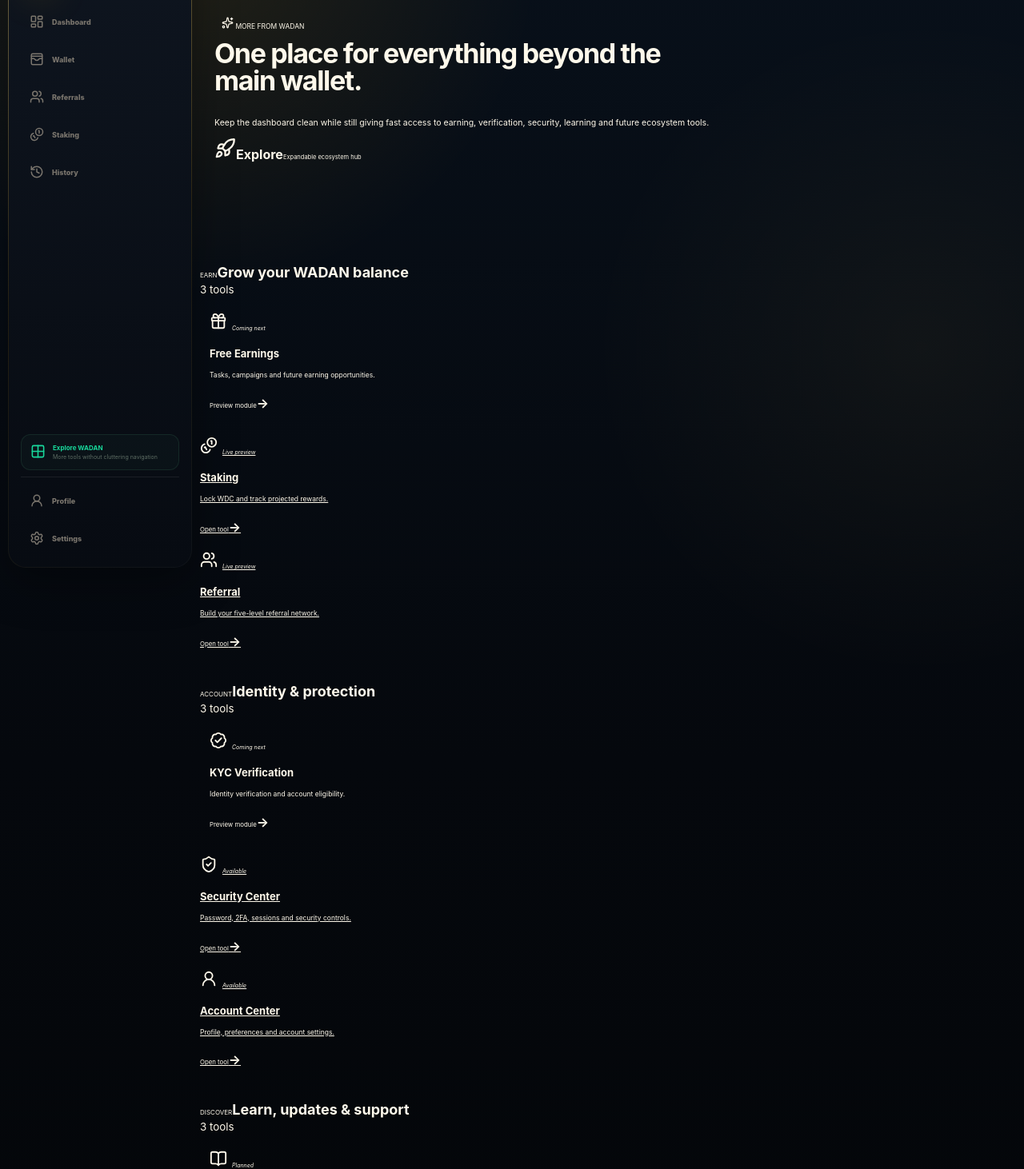
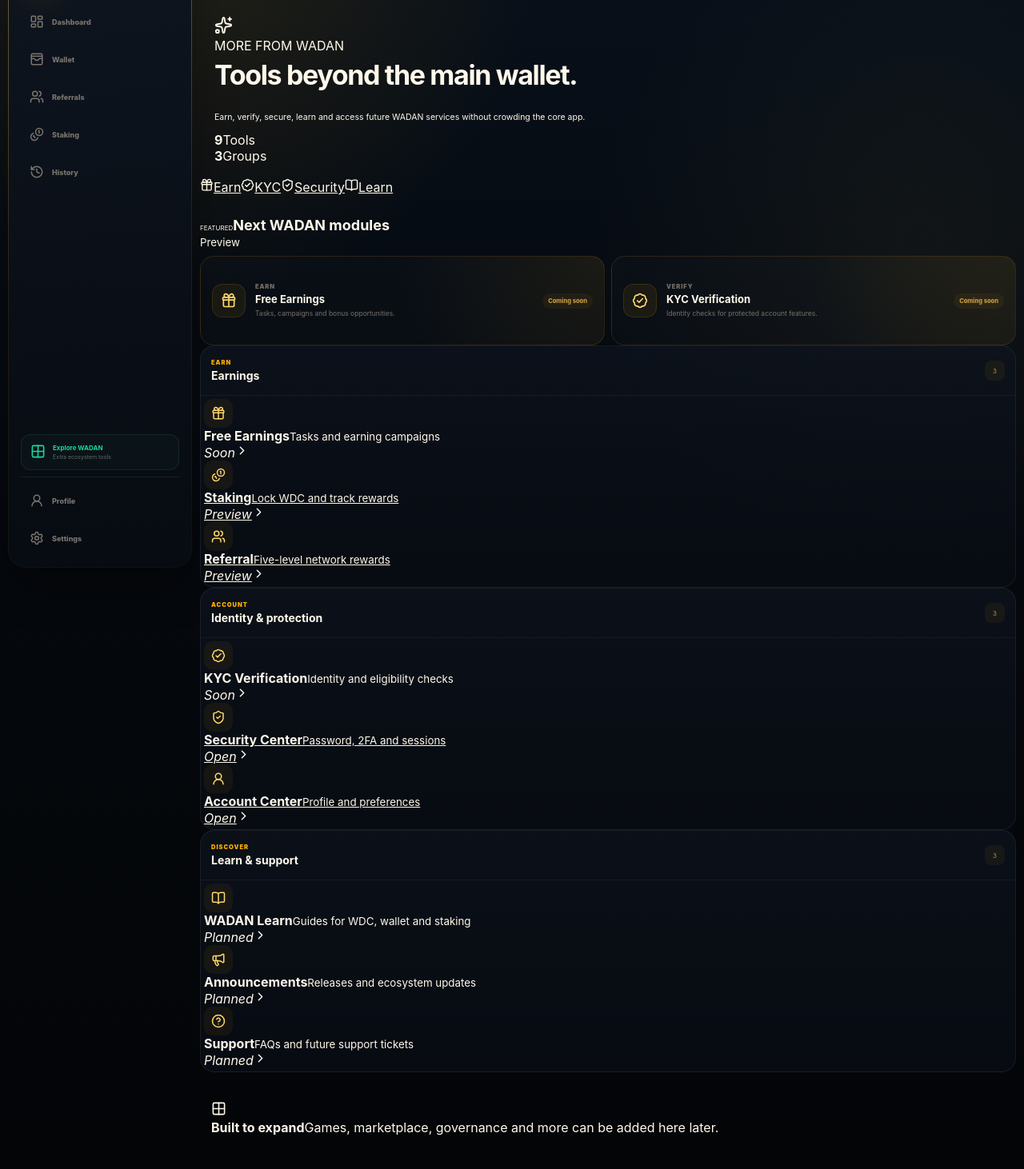
Before and after one commit to mkmalakzai/WadanApp, a Next.js app: page /explore in a window 1280 px wide. Shown: the part 80-1542 px from the top of the page at 80% size. Built offline with nearby package versions, Linux system fonts and the light colour scheme.

Commit message:
Rebuild Explore as compact professional ecosystem hub

```diff
--- a/app/explore/page.tsx
+++ b/app/explore/page.tsx
@@ -3,15 +3,14 @@
   BadgeCheck,
   Bell,
   BookOpen,
+  ChevronRight,
   CircleHelp,
   Coins,
   Gift,
   Grid2X2,
   History,
-  Home,
   LayoutDashboard,
   Megaphone,
-  Rocket,
   Settings,
   ShieldCheck,
   Sparkles,
@@ -20,57 +19,7 @@
   WalletCards,
 } from "lucide-react";
 import MobileDock from "../components/MobileDock";
-import type { LucideIcon } from "lucide-react";
 import styles from "./explore.module.css";
-
-type ExploreItem = {
-  id?: string;
-  icon: LucideIcon;
-  title: string;
-  text: string;
-  status: string;
-  href?: string;
-};
-
-type ExploreGroup = {
-  id: string;
-  eyebrow: string;
-  title: string;
-  items: ExploreItem[];
-};
-
-const groups: ExploreGroup[] = [
-  {
-    id:"earn",
-    eyebrow:"EARN",
-    title:"Grow your WADAN balance",
-    items:[
-      {id:"earnings",icon:Gift,title:"Free Earnings",text:"Tasks, campaigns and future earning opportunities.",status:"Coming next"},
-      {icon:Coins,title:"Staking",text:"Lock WDC and track projected rewards.",href:"/staking",status:"Live preview"},
-      {icon:Users,title:"Referral",text:"Build your five-level referral network.",href:"/referrals",status:"Live preview"},
-    ]
-  },
-  {
-    id:"account",
-    eyebrow:"ACCOUNT",
-    title:"Identity & protection",
-    items:[
-      {id:"kyc",icon:BadgeCheck,title:"KYC Verification",text:"Identity verification and account eligibility.",status:"Coming next"},
-      {icon:ShieldCheck,title:"Security Center",text:"Password, 2FA, sessions and security controls.",href:"/account?tab=security",status:"Available"},
-      {icon:UserRound,title:"Account Center",text:"Profile, preferences and account settings.",href:"/account",status:"Available"},
-    ]
-  },
-  {
-    id:"discover",
-    eyebrow:"DISCOVER",
-    title:"Learn, updates & support",
-    items:[
-      {id:"learn",icon:BookOpen,title:"WADAN Learn",text:"Simple guides for WDC, staking and wallet basics.",status:"Planned"},
-      {icon:Megaphone,title:"Announcements",text:"Product releases, maintenance and ecosystem updates.",status:"Planned"},
-      {id:"support",icon:CircleHelp,title:"Support",text:"Help center, FAQs and future support tickets.",status:"Planned"},
-    ]
-  },
-];
 
 export default function ExplorePage(){
   return (
@@ -93,7 +42,7 @@
 
         <div className="dash-security">
           <Grid2X2 size={19}/>
-          <div><strong>Explore WADAN</strong><span>More tools without cluttering navigation</span></div>
+          <div><strong>Explore WADAN</strong><span>Extra ecosystem tools</span></div>
         </div>
 
         <nav className="dash-nav bottom">
@@ -115,49 +64,123 @@
         </header>
 
         <section className={styles.hero}>
-          <div>
-            <span className={styles.eyebrow}><Sparkles size={15}/> MORE FROM WADAN</span>
-            <h2>One place for everything beyond the main wallet.</h2>
-            <p>Keep the dashboard clean while still giving fast access to earning, verification, security, learning and future ecosystem tools.</p>
+          <div className={styles.heroIcon}><Sparkles size={23}/></div>
+          <div className={styles.heroCopy}>
+            <span>MORE FROM WADAN</span>
+            <h2>Tools beyond the main wallet.</h2>
+            <p>Earn, verify, secure, learn and access future WADAN services without crowding the core app.</p>
           </div>
-          <div className={styles.heroMark}><Rocket size={36}/><strong>Explore</strong><span>Expandable ecosystem hub</span></div>
+          <div className={styles.heroMeta}>
+            <div><strong>9</strong><span>Tools</span></div>
+            <div><strong>3</strong><span>Groups</span></div>
+          </div>
         </section>
 
-        {groups.map((group)=>(
-          <section className={styles.section} id={group.id} key={group.id}>
-            <div className={styles.sectionHead}>
-              <div><span>{group.eyebrow}</span><strong>{group.title}</strong></div>
-              <small>{group.items.length} tools</small>
+        <section className={styles.quickStrip}>
+          <a href="#earn"><Gift size={17}/><span>Earn</span></a>
+          <a href="#identity"><BadgeCheck size={17}/><span>KYC</span></a>
+          <Link href="/account?tab=security"><ShieldCheck size={17}/><span>Security</span></Link>
+          <a href="#learn"><BookOpen size={17}/><span>Learn</span></a>
+        </section>
+
+        <section className={styles.featured}>
+          <div className={styles.sectionHead}>
+            <div><span>FEATURED</span><strong>Next WADAN modules</strong></div>
+            <small>Preview</small>
+          </div>
+
+          <div className={styles.featuredGrid}>
+            <article>
+              <div className={styles.featureIcon}><Gift size={20}/></div>
+              <div><small>EARN</small><strong>Free Earnings</strong><p>Tasks, campaigns and bonus opportunities.</p></div>
+              <em>Coming soon</em>
+            </article>
+
+            <article>
+              <div className={styles.featureIcon}><BadgeCheck size={20}/></div>
+              <div><small>VERIFY</small><strong>KYC Verification</strong><p>Identity checks for protected account features.</p></div>
+              <em>Coming soon</em>
+            </article>
+          </div>
+        </section>
+
+        <section className={styles.groups}>
+          <article className={styles.group} id="earn">
+            <header><div><span>EARN</span><strong>Earnings</strong></div><small>3</small></header>
+            <div className={styles.rows}>
+              <div className={styles.row}>
+                <span className={styles.rowIcon}><Gift size={18}/></span>
+                <div><strong>Free Earnings</strong><small>Tasks and earning campaigns</small></div>
+                <em>Soon</em>
+                <ChevronRight size={17}/>
+              </div>
+              <Link className={styles.row} href="/staking">
+                <span className={styles.rowIcon}><Coins size={18}/></span>
+                <div><strong>Staking</strong><small>Lock WDC and track rewards</small></div>
+                <em>Preview</em>
+                <ChevronRight size={17}/>
+              </Link>
+              <Link className={styles.row} href="/referrals">
+                <span className={styles.rowIcon}><Users size={18}/></span>
+                <div><strong>Referral</strong><small>Five-level network rewards</small></div>
+                <em>Preview</em>
+                <ChevronRight size={17}/>
+              </Link>
             </div>
+          </article>
 
-            <div className={styles.grid}>
-              {group.items.map((item)=>{
-                const Icon=item.icon;
-                const body=(
-                  <>
-                    <div className={styles.cardTop}>
-                      <span className={styles.icon}><Icon size={22}/></span>
-                      <em>{item.status}</em>
-                    </div>
-                    <h3>{item.title}</h3>
-                    <p>{item.text}</p>
-                    <div className={styles.cardFoot}><span>{item.href ? "Open tool" : "Preview module"}</span><strong>→</strong></div>
-                  </>
-                );
+          <article className={styles.group} id="identity">
+            <header><div><span>ACCOUNT</span><strong>Identity & protection</strong></div><small>3</small></header>
+            <div className={styles.rows}>
+              <div className={styles.row}>
+                <span className={styles.rowIcon}><BadgeCheck size={18}/></span>
+                <div><strong>KYC Verification</strong><small>Identity and eligibility checks</small></div>
+                <em>Soon</em>
+                <ChevronRight size={17}/>
+              </div>
+              <Link className={styles.row} href="/account?tab=security">
+                <span className={styles.rowIcon}><ShieldCheck size={18}/></span>
+                <div><strong>Security Center</strong><small>Password, 2FA and sessions</small></div>
+                <em>Open</em>
+                <ChevronRight size={17}/>
+              </Link>
+              <Link className={styles.row} href="/account">
+                <span className={styles.rowIcon}><UserRound size={18}/></span>
+                <div><strong>Account Center</strong><small>Profile and preferences</small></div>
+                <em>Open</em>
+                <ChevronRight size={17}/>
+              </Link>
+            </div>
+          </article>
 
-                return item.href ? (
-                  <Link id={item.id} className={styles.card} href={item.href} key={item.title}>{body}</Link>
-                ) : (
-                  <article id={item.id} className={styles.card+" "+styles.planned} key={item.title}>{body}</article>
-                );
-              })}
+          <article className={styles.group} id="learn">
+            <header><div><span>DISCOVER</span><strong>Learn & support</strong></div><small>3</small></header>
+            <div className={styles.rows}>
+              <div className={styles.row}>
+                <span className={styles.rowIcon}><BookOpen size={18}/></span>
+                <div><strong>WADAN Learn</strong><small>Guides for WDC, wallet and staking</small></div>
+                <em>Planned</em>
+                <ChevronRight size={17}/>
+              </div>
+              <div className={styles.row}>
+                <span className={styles.rowIcon}><Megaphone size={18}/></span>
+                <div><strong>Announcements</strong><small>Releases and ecosystem updates</small></div>
+                <em>Planned</em>
+                <ChevronRight size={17}/>
+              </div>
+              <div className={styles.row}>
+                <span className={styles.rowIcon}><CircleHelp size={18}/></span>
+                <div><strong>Support</strong><small>FAQs and future support tickets</small></div>
+                <em>Planned</em>
+                <ChevronRight size={17}/>
+              </div>
             </div>
-          </section>
-        ))}
+          </article>
+        </section>
 
         <section className={styles.future}>
-          <div><span>FUTURE MODULES</span><strong>Built to expand</strong></div>
-          <p>Games, marketplace, governance, community funding and other WADAN services can be added here later without changing the core navigation.</p>
+          <Grid2X2 size={19}/>
+          <div><strong>Built to expand</strong><span>Games, marketplace, governance and more can be added here later.</span></div>
         </section>
 
         <MobileDock />
```
